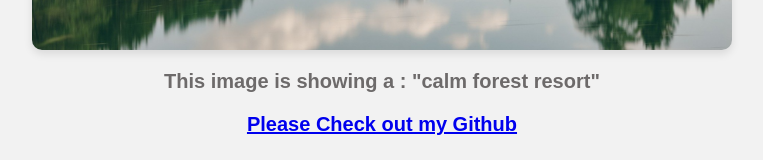
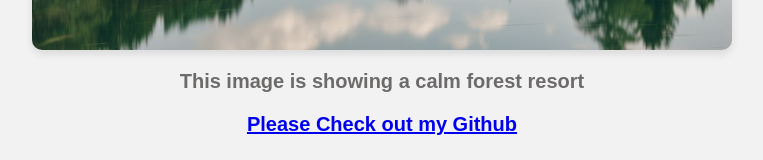
Before and after one commit to akusi-appiah/aws-wk4-ecr-pipeline-app, a website: page public/index.html in a window 1280 px wide. Shown: the part 559-719 px from the top of the page, without its empty margins (258-1021 px from the left). Drawn offline with Linux system fonts and the light colour scheme.

Commit message:
add style modifications

```diff
--- a/public/index.html
+++ b/public/index.html
@@ -10,7 +10,7 @@
         <h1>Hello, I am Akwasi Kusi-Appiah</h1>
         <div class="image-container">
             <img id="rotatingImage" src="images/dawn country side.png" alt="Rotating Scenes">
-            <span>This image is showing a : "<span id="imageDescription">morning at a country side</span>"</span>
+            <span>This image is showing a <span id="imageDescription">morning at a country side</span></span>
         </div>
         <p class="github-link"><a href="https://github.com/akusi-appiah/wk3-beanstalk-app">Please Check out my Github</a></p>
 
```
